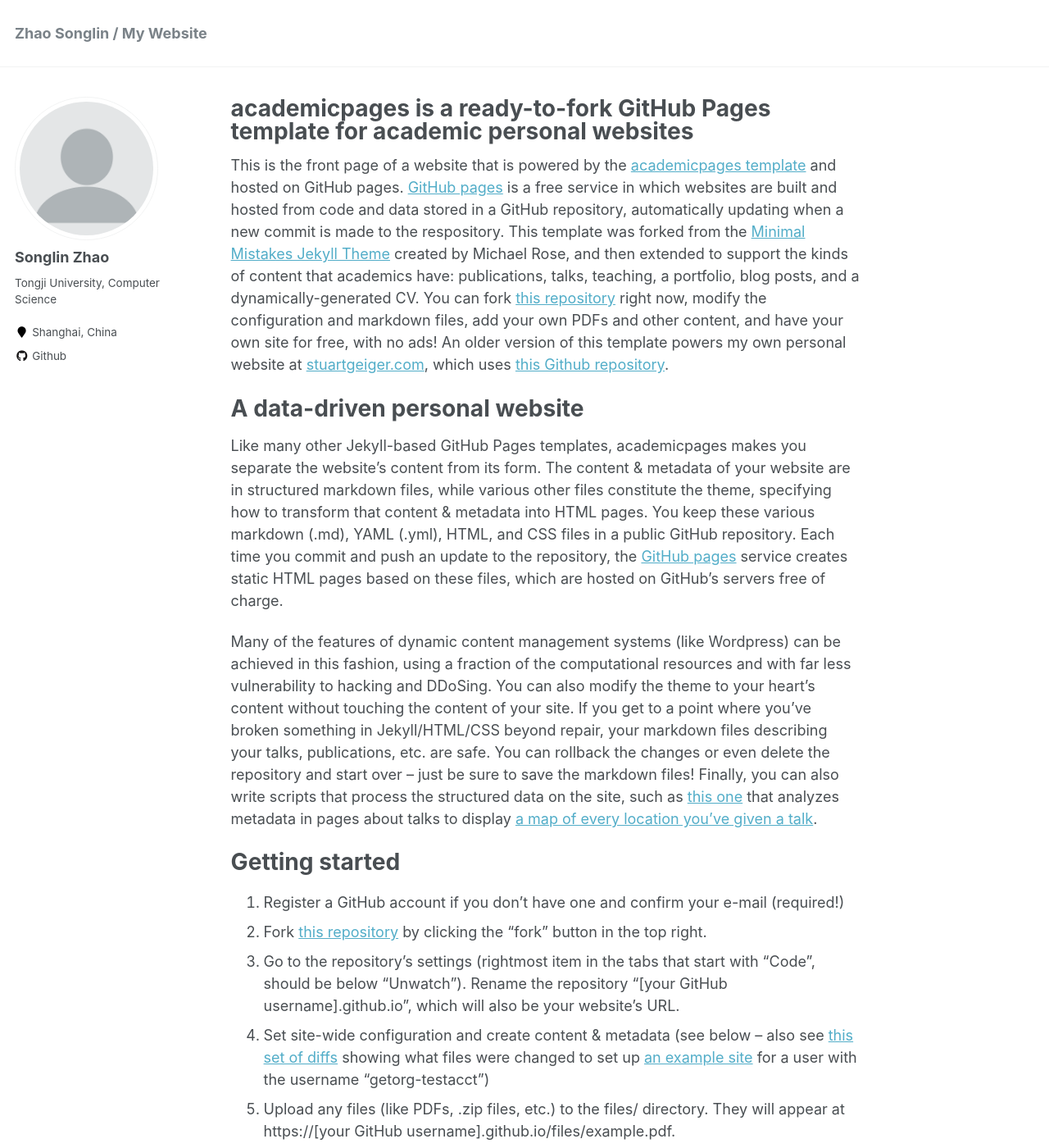
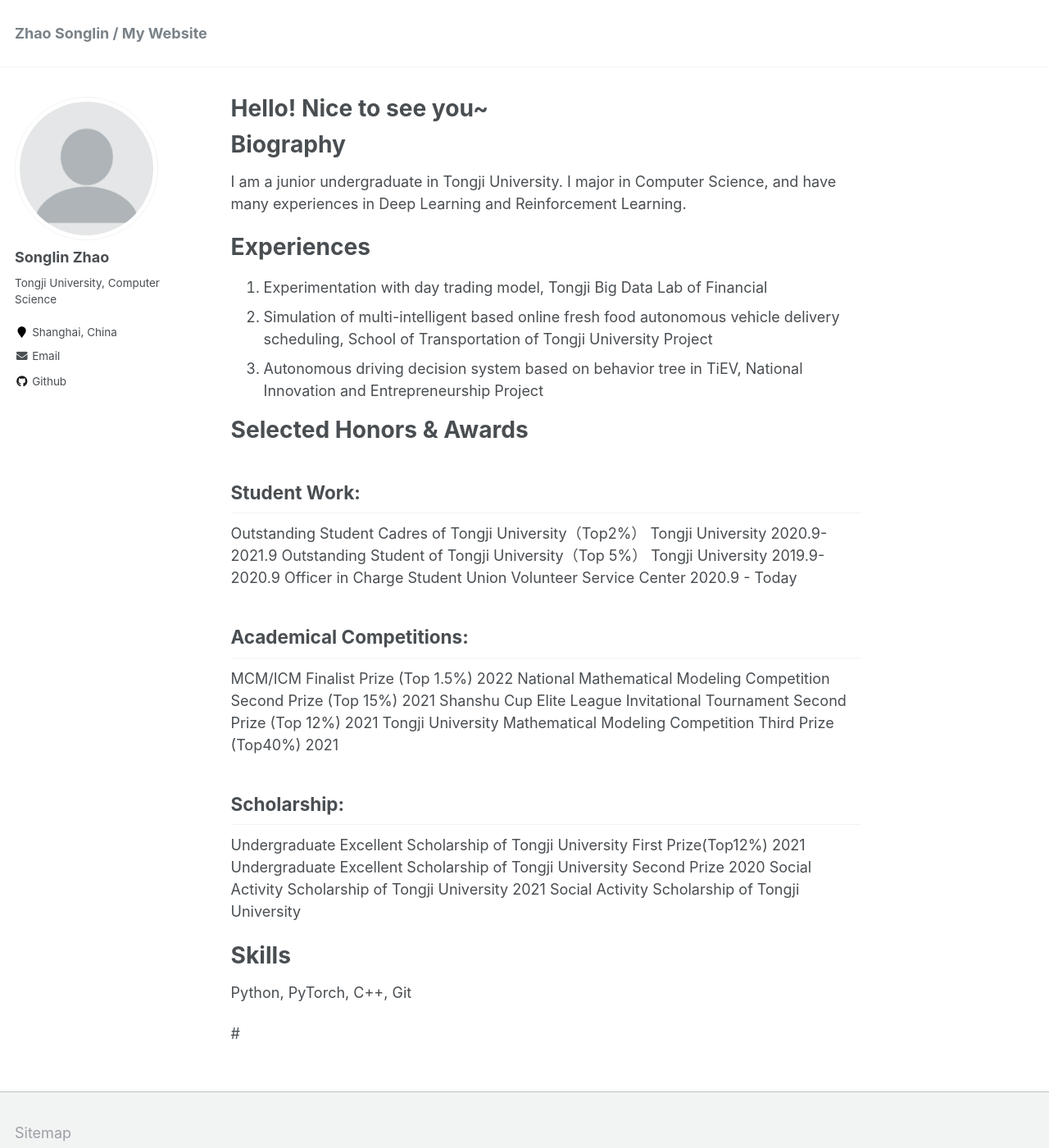
Before and after one commit to zsl519/zsl519.github.io, a Jekyll site: the page built from _pages/about.md, in a window 1280 px wide and 1400 px high. Shown: the whole window at 82% size. Built offline with Jekyll 4.4.1, drawn with Linux system fonts in a browser that asks for light colours; some of the changed text lies outside the part shown.

Commit message:
更改主页

```diff
--- a/_config.yml
+++ b/_config.yml
@@ -85,7 +85,7 @@
   bio              : "Tongji University, Computer Science"
   location         : "Shanghai, China"
   employer         :
-  email            :
+  email            :  "Songlin_Zhao@outlook.com"
   researchgate     :  # example: "https://www.researchgate.net/profile/yourprofile"
   uri              :
   bitbucket        :
--- a/_pages/about.md
+++ b/_pages/about.md
@@ -1,6 +1,6 @@
 ---
 permalink: /
-title: "academicpages is a ready-to-fork GitHub Pages template for academic personal websites"
+title: "Hello! Nice to see you~"
 excerpt: "About me"
 author_profile: true
 redirect_from:
@@ -8,43 +8,46 @@
   - /about.html
 ---
 
-This is the front page of a website that is powered by the [academicpages template](https://github.com/academicpages/academicpages.github.io) and hosted on GitHub pages. [GitHub pages](https://pages.github.com) is a free service in which websites are built and hosted from code and data stored in a GitHub repository, automatically updating when a new commit is made to the respository. This template was forked from the [Minimal Mistakes Jekyll Theme](https://mmistakes.github.io/minimal-mistakes/) created by Michael Rose, and then extended to support the kinds of content that academics have: publications, talks, teaching, a portfolio, blog posts, and a dynamically-generated CV. You can fork [this repository](https://github.com/academicpages/academicpages.github.io) right now, modify the configuration and markdown files, add your own PDFs and other content, and have your own site for free, with no ads! An older version of this template powers my own personal website at [stuartgeiger.com](http://stuartgeiger.com), which uses [this Github repository](https://github.com/staeiou/staeiou.github.io).
 
-A data-driven personal website
+
+Biography
 ======
-Like many other Jekyll-based GitHub Pages templates, academicpages makes you separate the website's content from its form. The content & metadata of your website are in structured markdown files, while various other files constitute the theme, specifying how to transform that content & metadata into HTML pages. You keep these various markdown (.md), YAML (.yml), HTML, and CSS files in a public GitHub repository. Each time you commit and push an update to the repository, the [GitHub pages](https://pages.github.com/) service creates static HTML pages based on these files, which are hosted on GitHub's servers free of charge.
+I am a junior undergraduate in Tongji University. I major in Computer Science, and have many experiences in Deep Learning and Reinforcement Learning.
 
-Many of the features of dynamic content management systems (like Wordpress) can be achieved in this fashion, using a fraction of the computational resources and with far less vulnerability to hacking and DDoSing. You can also modify the theme to your heart's content without touching the content of your site. If you get to a point where you've broken something in Jekyll/HTML/CSS beyond repair, your markdown files describing your talks, publications, etc. are safe. You can rollback the changes or even delete the repository and start over -- just be sure to save the markdown files! Finally, you can also write scripts that process the structured data on the site, such as [this one](https://github.com/academicpages/academicpages.github.io/blob/master/talkmap.ipynb) that analyzes metadata in pages about talks to display [a map of every location you've given a talk](https://academicpages.github.io/talkmap.html).
+Experiences
+======
+1. Experimentation with day trading model, Tongji Big Data Lab of Financial
+2. Simulation of multi-intelligent based online fresh food autonomous vehicle delivery scheduling, School of Transportation of Tongji University Project
+3. Autonomous driving decision system based on behavior tree in TiEV, National Innovation and Entrepreneurship Project
 
-Getting started
+
+
+
+
+Selected Honors & Awards
 ======
-1. Register a GitHub account if you don't have one and confirm your e-mail (required!)
-1. Fork [this repository](https://github.com/academicpages/academicpages.github.io) by clicking the "fork" button in the top right.
-1. Go to the repository's settings (rightmost item in the tabs that start with "Code", should be below "Unwatch"). Rename the repository "[your GitHub username].github.io", which will also be your website's URL.
-1. Set site-wide configuration and create content & metadata (see below -- also see [this set of diffs](http://archive.is/3TPas) showing what files were changed to set up [an example site](https://getorg-testacct.github.io) for a user with the username "getorg-testacct")
-1. Upload any files (like PDFs, .zip files, etc.) to the files/ directory. They will appear at https://[your GitHub username].github.io/files/example.pdf.
-1. Check status by going to the repository settings, in the "GitHub pages" section
+## Student Work:
 
-Site-wide configuration
-------
-The main configuration file for the site is in the base directory in [_config.yml](https://github.com/academicpages/academicpages.github.io/blob/master/_config.yml), which defines the content in the sidebars and other site-wide features. You will need to replace the default variables with ones about yourself and your site's github repository. The configuration file for the top menu is in [_data/navigation.yml](https://github.com/academicpages/academicpages.github.io/blob/master/_data/navigation.yml). For example, if you don't have a portfolio or blog posts, you can remove those items from that navigation.yml file to remove them from the header.
+Outstanding Student Cadres of Tongji University（Top2%） Tongji University 2020.9-2021.9
+Outstanding Student of Tongji University（Top 5%） Tongji University 2019.9-2020.9
+Officer in Charge Student Union Volunteer Service Center 2020.9 - Today
 
-Create content & metadata
-------
-For site content, there is one markdown file for each type of content, which are stored in directories like _publications, _talks, _posts, _teaching, or _pages. For example, each talk is a markdown file in the [_talks directory](https://github.com/academicpages/academicpages.github.io/tree/master/_talks). At the top of each markdown file is structured data in YAML about the talk, which the theme will parse to do lots of cool stuff. The same structured data about a talk is used to generate the list of talks on the [Talks page](https://academicpages.github.io/talks), each [individual page](https://academicpages.github.io/talks/2012-03-01-talk-1) for specific talks, the talks section for the [CV page](https://academicpages.github.io/cv), and the [map of places you've given a talk](https://academicpages.github.io/talkmap.html) (if you run this [python file](https://github.com/academicpages/academicpages.github.io/blob/master/talkmap.py) or [Jupyter notebook](https://github.com/academicpages/academicpages.github.io/blob/master/talkmap.ipynb), which creates the HTML for the map based on the contents of the _talks directory).
+## Academical Competitions:
 
-**Markdown generator**
+MCM/ICM Finalist Prize (Top 1.5%) 2022
+National Mathematical Modeling Competition Second Prize (Top 15%) 2021
+Shanshu Cup Elite League Invitational Tournament Second Prize (Top 12%) 2021
+Tongji University Mathematical Modeling Competition Third Prize (Top40%) 2021
 
-I have also created [a set of Jupyter notebooks](https://github.com/academicpages/academicpages.github.io/tree/master/markdown_generator
-) that converts a CSV containing structured data about talks or presentations into individual markdown files that will be properly formatted for the academicpages template. The sample CSVs in that directory are the ones I used to create my own personal website at stuartgeiger.com. My usual workflow is that I keep a spreadsheet of my publications and talks, then run the code in these notebooks to generate the markdown files, then commit and push them to the GitHub repository.
+## Scholarship:
 
-How to edit your site's GitHub repository
-------
-Many people use a git client to create files on their local computer and then push them to GitHub's servers. If you are not familiar with git, you can directly edit these configuration and markdown files directly in the github.com interface. Navigate to a file (like [this one](https://github.com/academicpages/academicpages.github.io/blob/master/_talks/2012-03-01-talk-1.md) and click the pencil icon in the top right of the content preview (to the right of the "Raw | Blame | History" buttons). You can delete a file by clicking the trashcan icon to the right of the pencil icon. You can also create new files or upload files by navigating to a directory and clicking the "Create new file" or "Upload files" buttons.
+Undergraduate Excellent Scholarship of Tongji University First Prize(Top12%) 2021
+Undergraduate Excellent Scholarship of Tongji University Second Prize 2020
+Social Activity Scholarship of Tongji University 2021
+Social Activity Scholarship of Tongji University
 
-Example: editing a markdown file for a talk
-![Editing a markdown file for a talk](/images/editing-talk.png)
+# Skills
 
-For more info
-------
-More info about configuring academicpages can be found in [the guide](https://academicpages.github.io/markdown/). The [guides for the Minimal Mistakes theme](https://mmistakes.github.io/minimal-mistakes/docs/configuration/) (which this theme was forked from) might also be helpful.
+Python, PyTorch, C++, Git
+
+#
```
